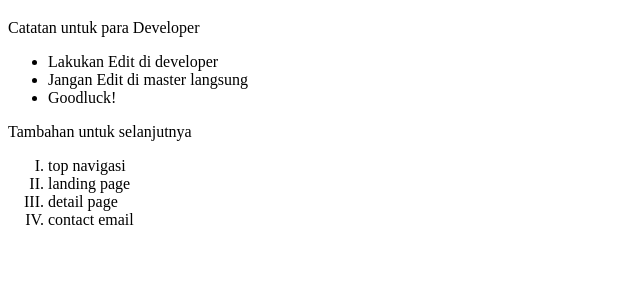
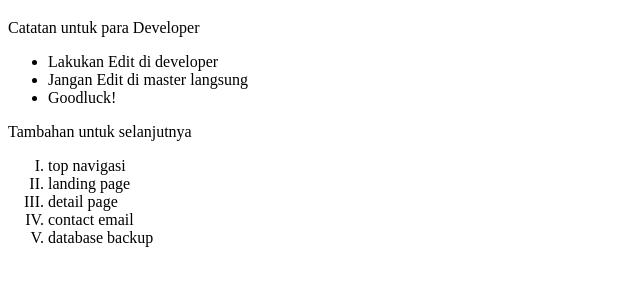
Before and after one commit to FatihSafaat28/mergeTest, a plain HTML site: page index.html in a window 1280 px wide. Shown: the part 61-346 px from the top of the page, without its empty margins (0-640 px from the left). Drawn offline with Linux system fonts and the light colour scheme.

Commit message:
Tambahan notes for next update

```diff
--- a/index.html
+++ b/index.html
@@ -21,6 +21,7 @@
         <li>landing page</li>
         <li>detail page</li>
         <li>contact email</li>
+        <li>database backup</li>
     </ol>
 </body>
 </html>
```
